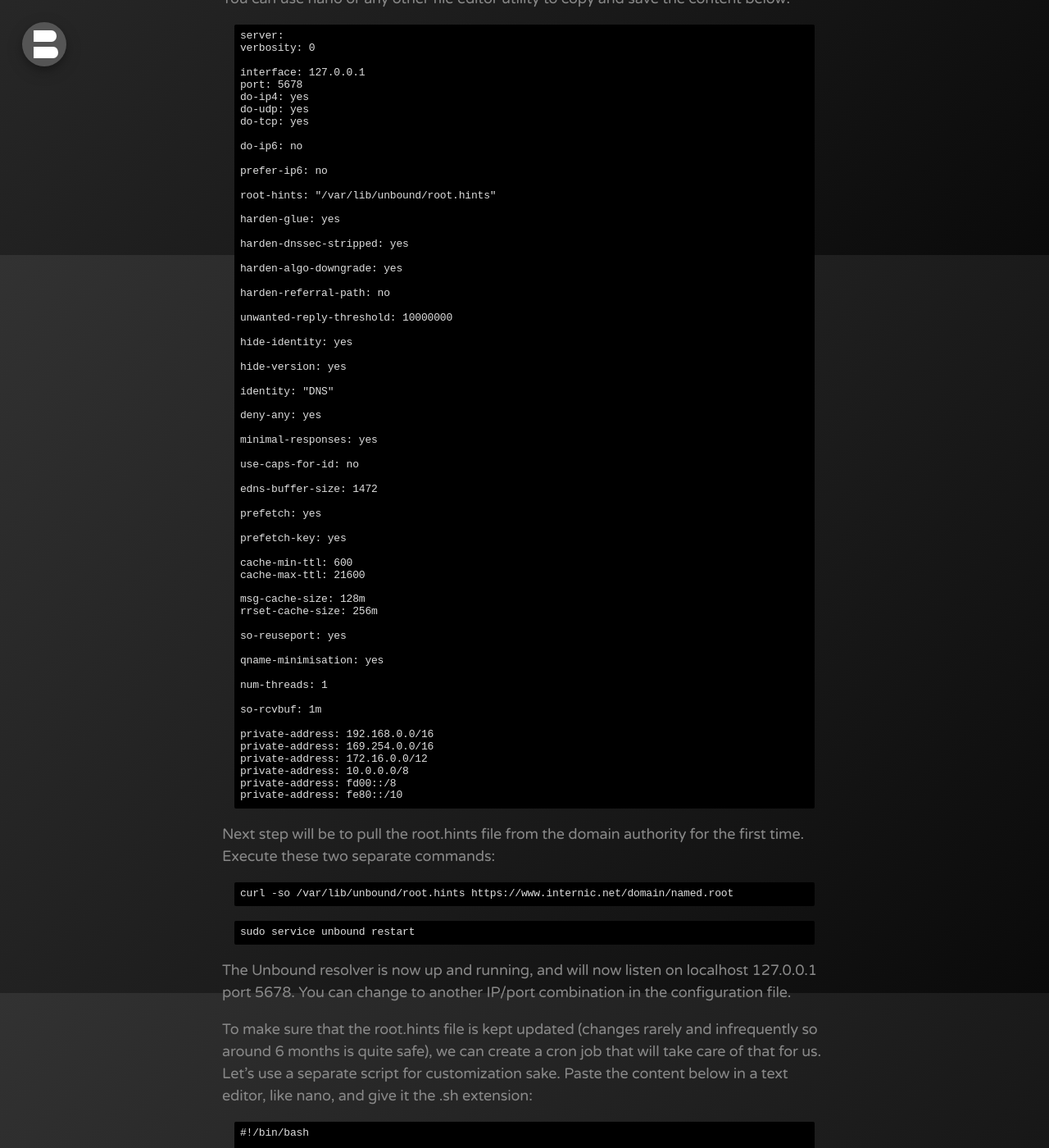
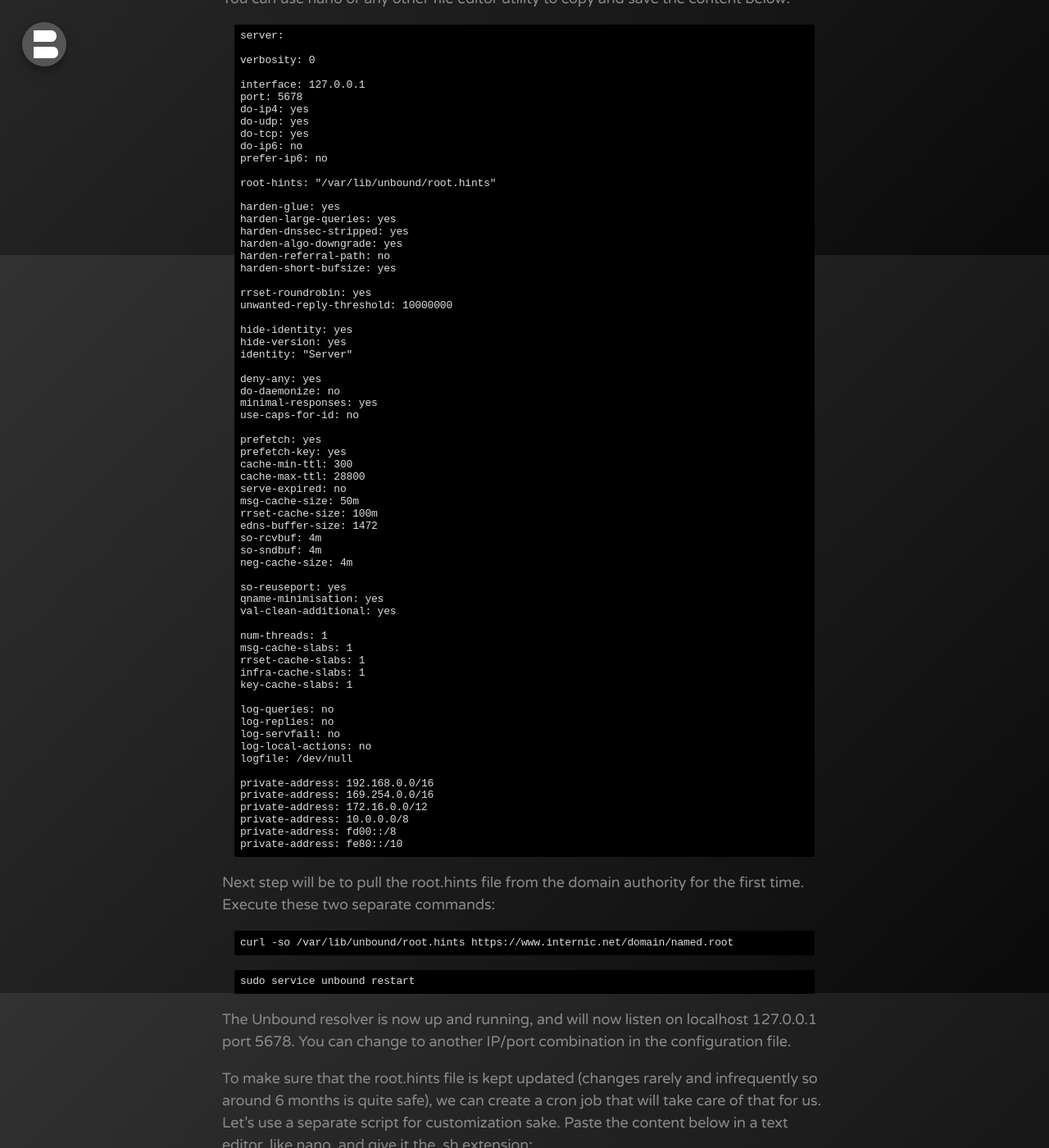
Before and after one commit to bonina/bonina.github.io, a Jekyll site: the page built from _posts/software/2021/2021-03-31-unbound-dns-resolver-cut-out-the-middleman.md, in a window 1280 px wide and 1400 px high, scrolled down 589 px. Shown: the whole window at 82% size. Built offline with Jekyll 4.4.1, drawn with Linux system fonts in a browser that asks for light colours.

Commit message:
Update 2021-03-31-unbound-dns-resolver-cut-out-the-middleman.md

```diff
--- a/_posts/software/2021/2021-03-31-unbound-dns-resolver-cut-out-the-middleman.md
+++ b/_posts/software/2021/2021-03-31-unbound-dns-resolver-cut-out-the-middleman.md
@@ -19,6 +19,7 @@ To create the Unbound configuration file create "example.conf" in the following
 You can use nano or any other file editor utility to copy and save the content below:
 
 <p class="message">server:<br>
+<br>
 verbosity: 0<br>
 <br>
 interface: 127.0.0.1<br>
@@ -26,54 +27,57 @@ port: 5678<br>
 do-ip4: yes<br>
 do-udp: yes<br>
 do-tcp: yes<br>
-<br>
 do-ip6: no<br>
-<br>
 prefer-ip6: no<br>
 <br>
 root-hints: "/var/lib/unbound/root.hints"<br>
 <br>
 harden-glue: yes<br>
+harden-large-queries: yes<br>
+harden-dnssec-stripped: yes<br>
+harden-algo-downgrade: yes<br>
+harden-referral-path: no<br>
+harden-short-bufsize: yes<br>
 <br>
-harden-dnssec-stripped: yes<br>
-<br>
-harden-algo-downgrade: yes<br>
-<br>
-harden-referral-path: no<br>
-<br>
+rrset-roundrobin: yes<br>
 unwanted-reply-threshold: 10000000<br>
 <br>
 hide-identity: yes<br>
-<br>
 hide-version: yes<br>
-<br>
-identity: "DNS"<br>
+identity: "Server"<br>
 <br>
 deny-any: yes<br>
-<br>
+do-daemonize: no<br>
 minimal-responses: yes<br>
-<br>
 use-caps-for-id: no<br>
 <br>
+prefetch: yes<br>
+prefetch-key: yes<br>
+cache-min-ttl: 300<br>
+cache-max-ttl: 28800<br>
+serve-expired: no<br>
+msg-cache-size: 50m<br>
+rrset-cache-size: 100m<br>
 edns-buffer-size: 1472<br>
-<br>
-prefetch: yes<br>
-<br>
-prefetch-key: yes<br>
-<br>
-cache-min-ttl: 600<br>
-cache-max-ttl: 21600<br>
-<br>
-msg-cache-size: 128m<br>
-rrset-cache-size: 256m<br>
+so-rcvbuf: 4m<br>
+so-sndbuf: 4m<br>
+neg-cache-size: 4m<br>
 <br>
 so-reuseport: yes<br>
-<br>
 qname-minimisation: yes<br>
+val-clean-additional: yes<br>
 <br>
 num-threads: 1<br>
+msg-cache-slabs: 1<br>
+rrset-cache-slabs: 1<br>
+infra-cache-slabs: 1<br>
+key-cache-slabs: 1<br>
 <br>
-so-rcvbuf: 1m<br>
+log-queries: no<br>
+log-replies: no<br>
+log-servfail: no<br>
+log-local-actions: no<br>
+logfile: /dev/null<br>
 <br>
 private-address: 192.168.0.0/16<br>
 private-address: 169.254.0.0/16<br>
```
